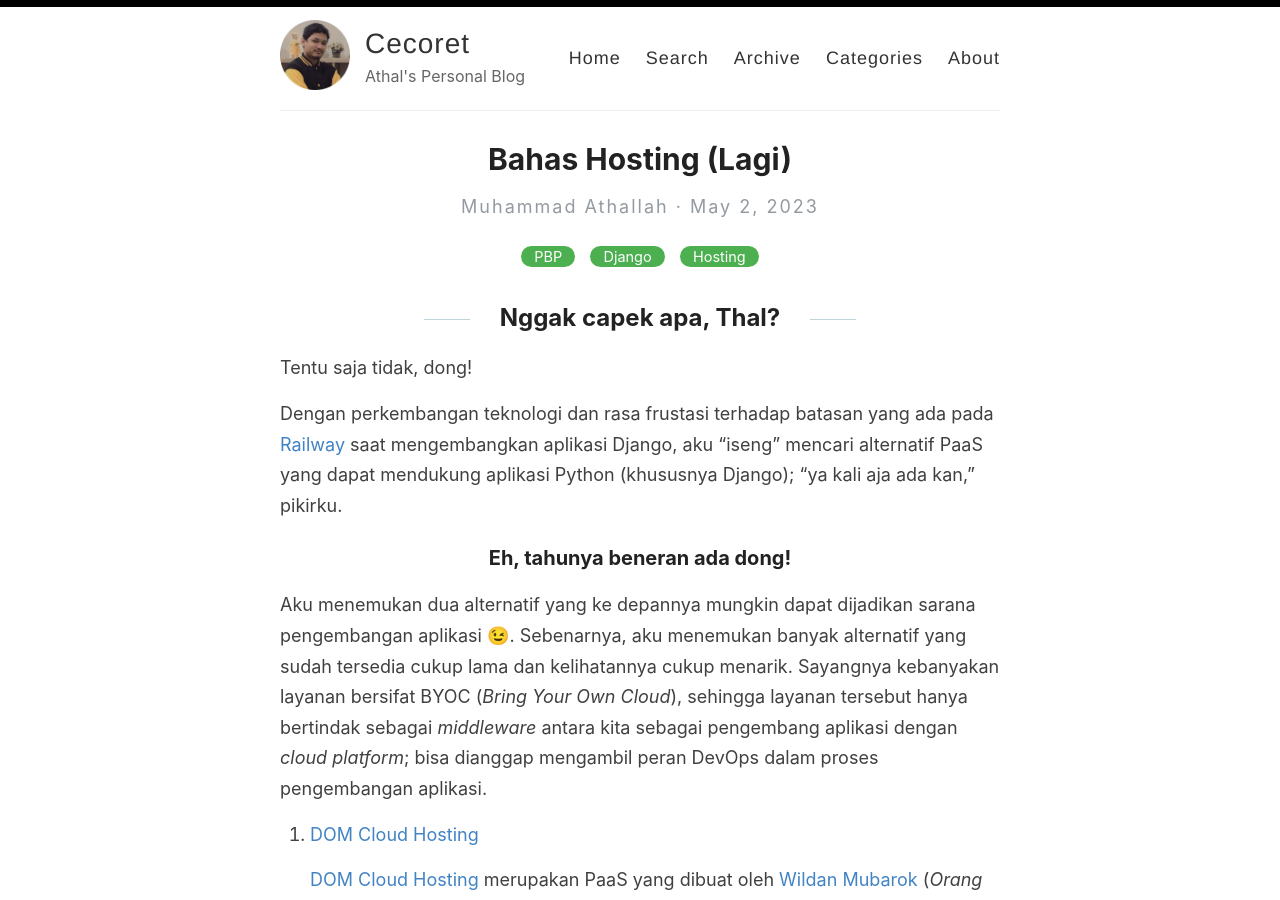
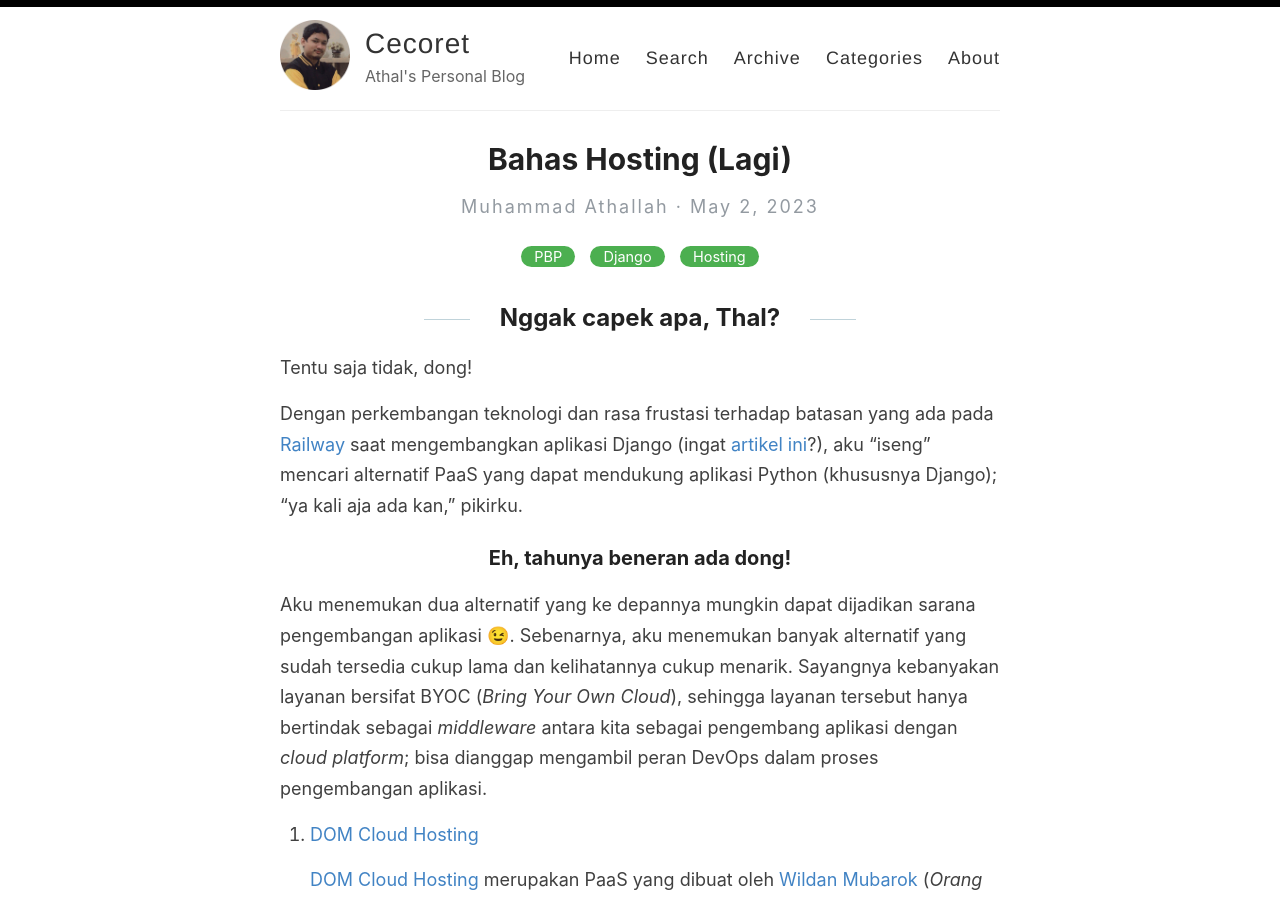
Before and after one commit to determinedguy/cecoret, a Jekyll site: the page built from _posts/2023-5-2-hosting-alternatives.md, in a window 1280 px wide and 900 px high. Built offline with Jekyll 4.4.1, drawn with Linux system fonts in a browser that asks for light colours.

Commit message:
add: info

```diff
--- a/_posts/2023-5-2-hosting-alternatives.md
+++ b/_posts/2023-5-2-hosting-alternatives.md
@@ -8,7 +8,7 @@ categories: [PBP, Django, Hosting]
 
 Tentu saja tidak, dong!
 
-Dengan perkembangan teknologi dan rasa frustasi terhadap batasan yang ada pada [Railway](https://railway.app/) saat mengembangkan aplikasi Django, aku "iseng" mencari alternatif PaaS yang dapat mendukung aplikasi Python (khususnya Django); "ya kali aja ada kan," pikirku.
+Dengan perkembangan teknologi dan rasa frustasi terhadap batasan yang ada pada [Railway](https://railway.app/) saat mengembangkan aplikasi Django (ingat [artikel ini](https://determinedguy.github.io/cecoret/heroku-to-railway/)?), aku "iseng" mencari alternatif PaaS yang dapat mendukung aplikasi Python (khususnya Django); "ya kali aja ada kan," pikirku.
 
 ### Eh, tahunya beneran ada dong!
 
```
